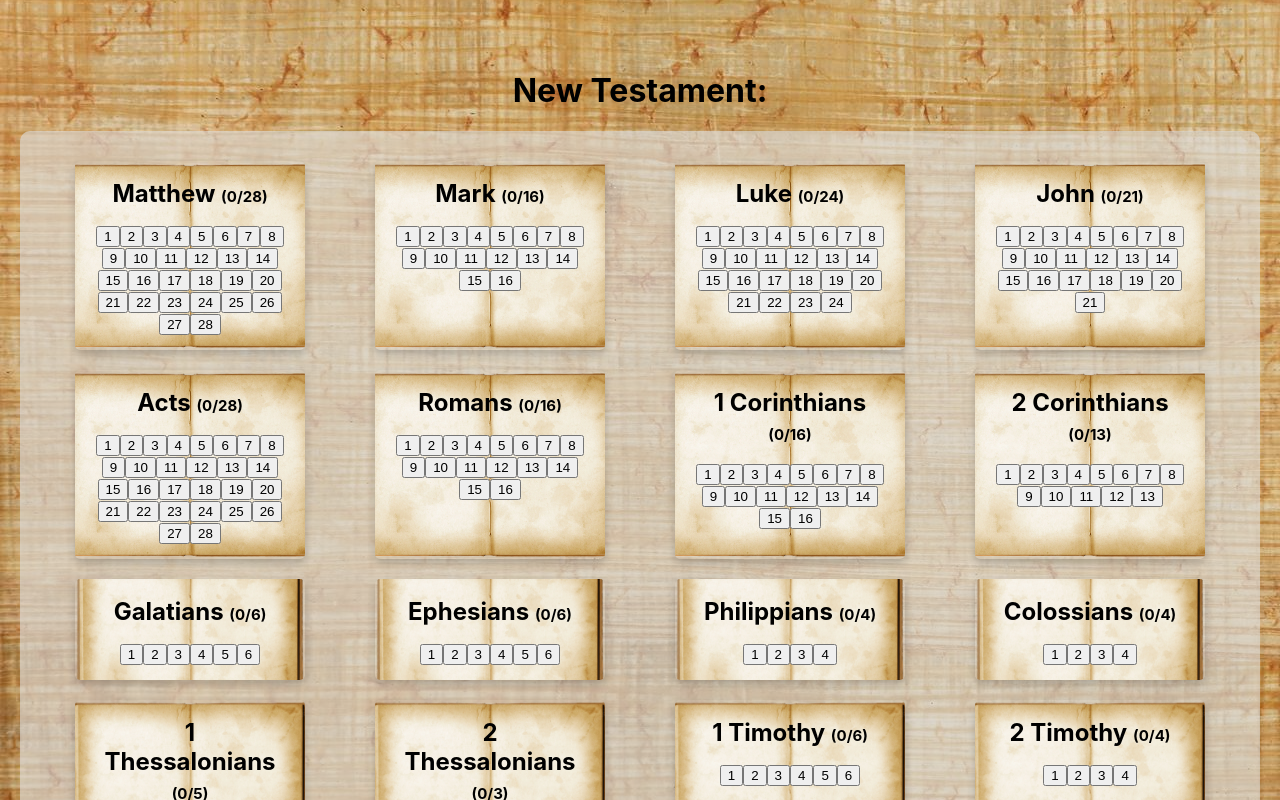
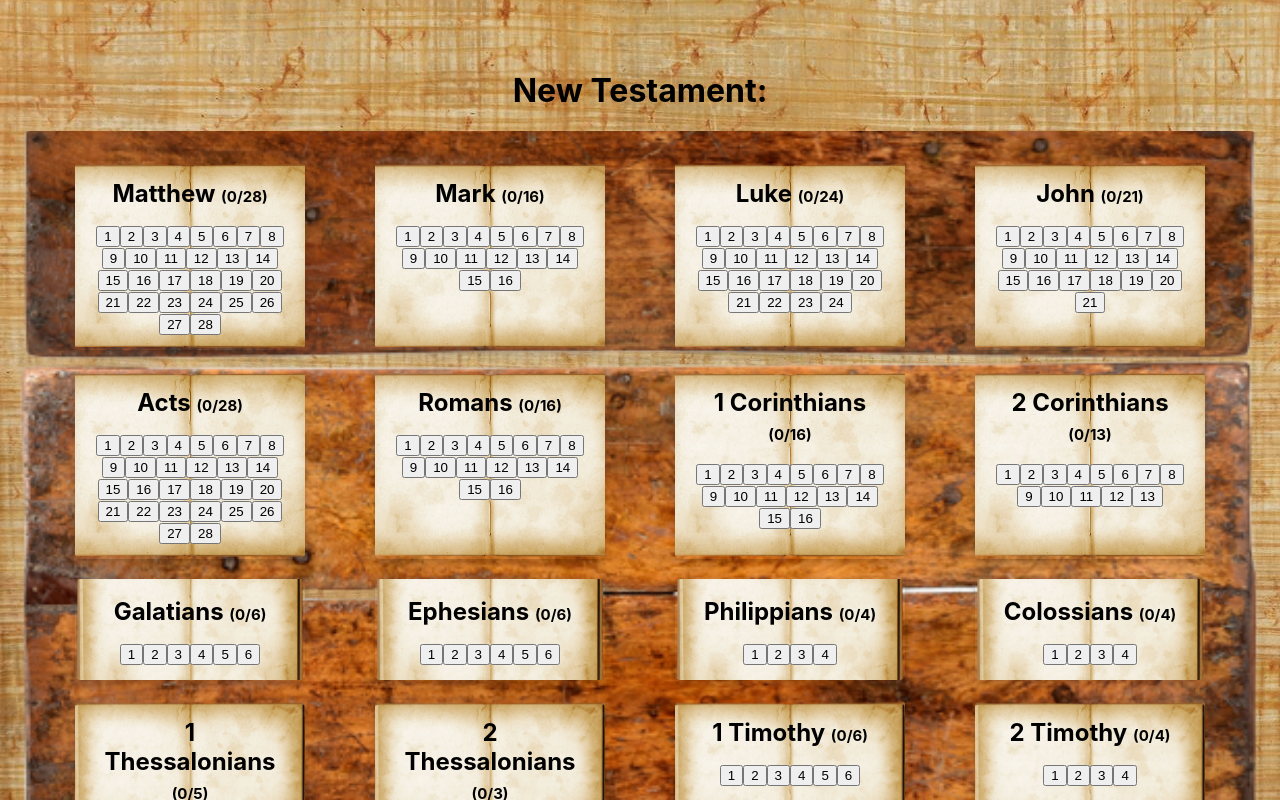
Before and after one commit to DenisDaniel707/BibleProgress, a React (Create React App) app: page / in a window 1280 px wide. Shown: the part 2500-3300 px from the top of the page. Built offline with nearby package versions, Linux system fonts and the light colour scheme.

Commit message:
UI updates

```diff
--- a/src/App.css
+++ b/src/App.css
@@ -2,10 +2,13 @@
   display: flex;
   flex-wrap: wrap;
   justify-content: space-around;
-  background-color: rgba(223, 223, 223, 0.6);;
   border-radius: 10px;
   margin: 20px;
   padding: 20px;
+  background-image: url('./media/table.png');
+  background-position: center;
+  background-size: contain;
+  background-repeat: inherit;
 }
 
 .book-card {
@@ -18,7 +21,7 @@
   padding: 15px;
   background-image: url('./media/book_image.png');
   background-position: center;
-  background-size:cover ;
+  background-size: cover ;
   background-repeat: no-repeat;
 }
 
```
Also changed, not shown: src/media/table.png (added).
